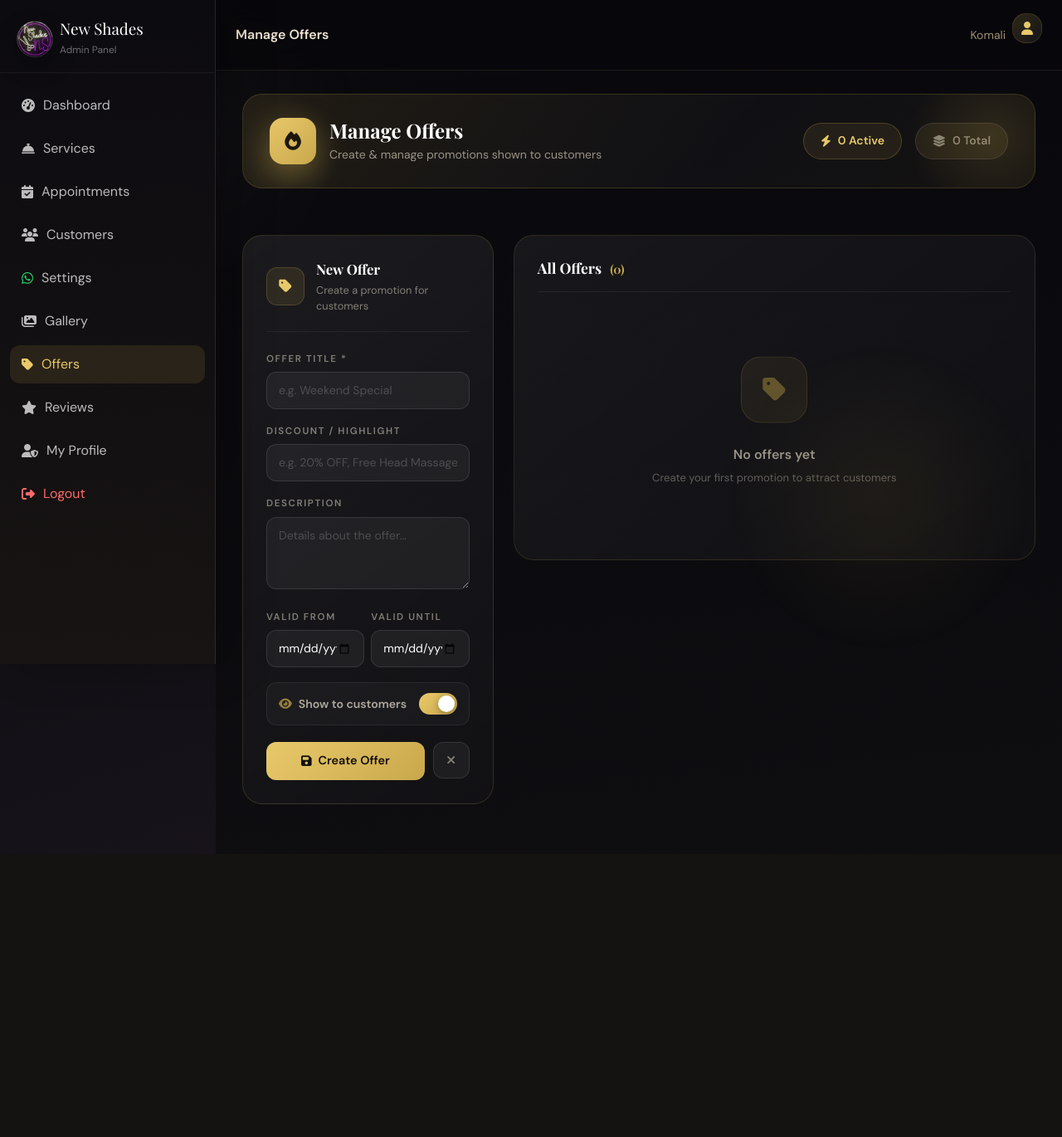
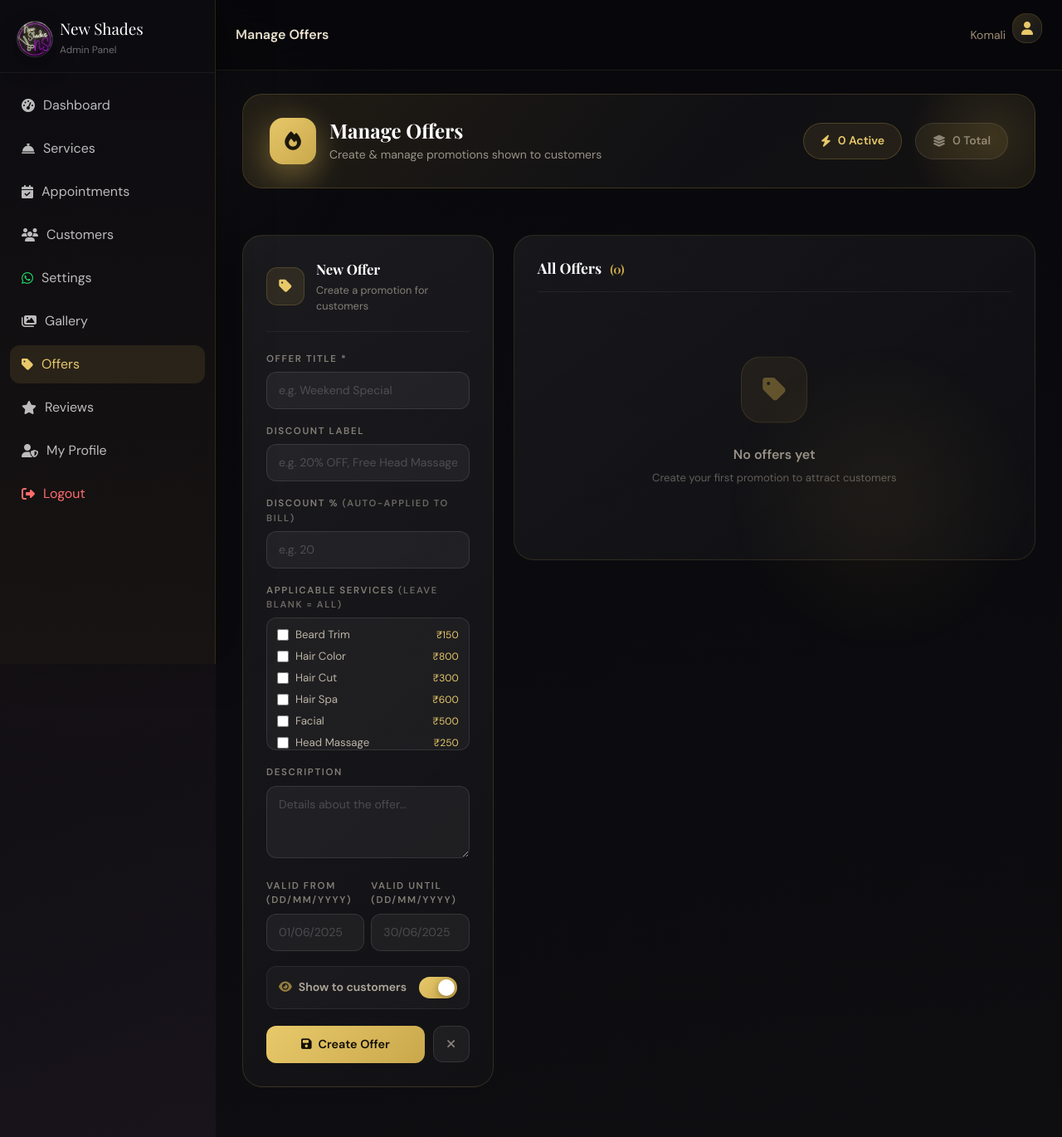
Before and after one commit to 2400031255/Newshades-appointment-booking, a Flask app: page /admin/offers in a window 1280 px wide. Shown: the whole page at 83% size. Before the commit the page ends 969 px from the top, so only its background shows below. Run offline with Flask 3, Linux system fonts and the light colour scheme; a user stored in the database is signed in; data comes from the database, SQL or seed files in the repository; data that the repository does not hold is empty; some libraries are stand-ins or nearby versions.

Commit message:
feat: offers auto-apply discount, admin service multi-select, dd/mm/yyyy dates, appointments price columns

```diff
--- a/db.py
+++ b/db.py
@@ -37,6 +37,9 @@ def _init_sqlite_schema(conn):
             preferred_time TEXT,
             status TEXT DEFAULT 'Pending',
             ticket_id TEXT,
+            total_price REAL DEFAULT 0,
+            discount_percent REAL DEFAULT 0,
+            offer_applied TEXT DEFAULT '',
             created_at TIMESTAMP DEFAULT CURRENT_TIMESTAMP,
             FOREIGN KEY (user_id) REFERENCES users(id) ON DELETE CASCADE
         );
@@ -63,6 +66,8 @@ def _init_sqlite_schema(conn):
             title TEXT NOT NULL,
             description TEXT DEFAULT '',
             discount_text TEXT DEFAULT '',
+            discount_percent REAL DEFAULT 0,
+            applicable_services TEXT DEFAULT '',
             valid_from DATE,
             valid_until DATE,
             is_active INTEGER DEFAULT 1,
@@ -120,6 +125,10 @@ def _init_pg_schema(conn):
             preferred_date DATE NOT NULL,
             preferred_time VARCHAR(20),
             status VARCHAR(20) DEFAULT 'Pending',
+            ticket_id VARCHAR(20),
+            total_price NUMERIC(10,2) DEFAULT 0,
+            discount_percent NUMERIC(5,2) DEFAULT 0,
+            offer_applied VARCHAR(150) DEFAULT '',
             created_at TIMESTAMP DEFAULT CURRENT_TIMESTAMP,
             FOREIGN KEY (user_id) REFERENCES users(id) ON DELETE CASCADE
         );
@@ -146,6 +155,8 @@ def _init_pg_schema(conn):
             title VARCHAR(150) NOT NULL,
             description TEXT DEFAULT '',
             discount_text VARCHAR(100) DEFAULT '',
+            discount_percent NUMERIC(5,2) DEFAULT 0,
+            applicable_services TEXT DEFAULT '',
             valid_from DATE,
             valid_until DATE,
             is_active SMALLINT DEFAULT 1,
--- a/routes/admin.py
+++ b/routes/admin.py
@@ -354,31 +354,61 @@ def gallery_delete(gid):
 @admin_required
 def offers():
     all_offers = query("SELECT * FROM offers ORDER BY created_at DESC")
-    return render_template('admin/offers.html', offers=all_offers)
+    all_services = query("SELECT id, service_name, price FROM services WHERE is_active=1 ORDER BY category, service_name")
+    return render_template('admin/offers.html', offers=all_offers, all_services=all_services)
 
 @admin.route('/offers/save', methods=['POST'])
 @admin_required
 def save_offer():
-    oid          = request.form.get('offer_id', '').strip()
-    title        = request.form.get('title', '').strip()
-    description  = request.form.get('description', '').strip()
-    discount     = request.form.get('discount_text', '').strip()
-    valid_from   = request.form.get('valid_from') or None
-    valid_until  = request.form.get('valid_until') or None
-    is_active    = 1 if request.form.get('is_active') else 0
+    from datetime import datetime
+    oid                  = request.form.get('offer_id', '').strip()
+    title                = request.form.get('title', '').strip()
+    description          = request.form.get('description', '').strip()
+    discount_text        = request.form.get('discount_text', '').strip()
+    discount_percent     = request.form.get('discount_percent', '0').strip() or '0'
+    applicable_services  = ','.join(request.form.getlist('applicable_services'))
+    is_active            = 1 if request.form.get('is_active') else 0
+
+    # Parse dd/mm/yyyy → yyyy-mm-dd for DB storage
+    def parse_date(val):
+        val = (val or '').strip()
+        if not val:
+            return None
+        for fmt in ('%d/%m/%Y', '%Y-%m-%d'):
+            try:
+                return datetime.strptime(val, fmt).strftime('%Y-%m-%d')
+            except ValueError:
+                continue
+        return None
+
+    valid_from  = parse_date(request.form.get('valid_from'))
+    valid_until = parse_date(request.form.get('valid_until'))
+
     if not title:
         flash('Offer title is required.', 'danger')
         return redirect(url_for('admin.offers'))
+    try:
+        discount_percent = float(discount_percent)
+        if not (0 <= discount_percent <= 100):
+            raise ValueError
+    except ValueError:
+        flash('Discount % must be between 0 and 100.', 'danger')
+        return redirect(url_for('admin.offers'))
+
     if oid:
         execute(
-            "UPDATE offers SET title=%s, description=%s, discount_text=%s, valid_from=%s, valid_until=%s, is_active=%s WHERE id=%s",
-            (title, description, discount, valid_from, valid_until, is_active, int(oid))
+            "UPDATE offers SET title=%s, description=%s, discount_text=%s, discount_percent=%s, "
+            "applicable_services=%s, valid_from=%s, valid_until=%s, is_active=%s WHERE id=%s",
+            (title, description, discount_text, discount_percent,
+             applicable_services, valid_from, valid_until, is_active, int(oid))
         )
         flash('Offer updated.', 'success')
     else:
         execute(
-            "INSERT INTO offers (title, description, discount_text, valid_from, valid_until, is_active) VALUES (%s,%s,%s,%s,%s,%s)",
-            (title, description, discount, valid_from, valid_until, is_active)
+            "INSERT INTO offers (title, description, discount_text, discount_percent, "
+            "applicable_services, valid_from, valid_until, is_active) VALUES (%s,%s,%s,%s,%s,%s,%s,%s)",
+            (title, description, discount_text, discount_percent,
+             applicable_services, valid_from, valid_until, is_active)
         )
         flash('Offer created.', 'success')
     return redirect(url_for('admin.offers'))
--- a/templates/admin/offers.html
+++ b/templates/admin/offers.html
@@ -488,8 +488,26 @@ textarea.of-input { resize: vertical; min-height: 80px; }
         </div>
 
         <div class="of-field">
-          <label class="of-label">Discount / Highlight</label>
+          <label class="of-label">Discount Label</label>
           <input type="text" name="discount_text" id="offerDiscount" class="of-input" placeholder="e.g. 20% OFF, Free Head Massage">
+        </div>
+
+        <div class="of-field">
+          <label class="of-label">Discount % <span style="color:rgba(240,230,211,0.4);font-size:0.7rem;">(auto-applied to bill)</span></label>
+          <input type="number" name="discount_percent" id="offerDiscountPct" class="of-input" placeholder="e.g. 20" min="0" max="100" step="0.01">
+        </div>
+
+        <div class="of-field">
+          <label class="of-label">Applicable Services <span style="color:rgba(240,230,211,0.4);font-size:0.7rem;">(leave blank = all)</span></label>
+          <div style="max-height:160px;overflow-y:auto;border-radius:12px;background:rgba(255,255,255,0.04);border:1px solid rgba(255,255,255,0.1);padding:10px 12px;display:flex;flex-direction:column;gap:6px;" id="serviceCheckboxList">
+            {% for svc in all_services %}
+            <label style="display:flex;align-items:center;gap:8px;cursor:pointer;font-size:0.83rem;color:rgba(240,230,211,0.75);">
+              <input type="checkbox" name="applicable_services" value="{{ svc.service_name }}" class="svc-offer-cb" style="accent-color:var(--gold);width:14px;height:14px;cursor:pointer;">
+              <span>{{ svc.service_name }}</span>
+              <span style="margin-left:auto;color:var(--gold-2);font-size:0.75rem;">₹{{ "%.0f"|format(svc.price) }}</span>
+            </label>
+            {% endfor %}
+          </div>
         </div>
 
         <div class="of-field">
@@ -500,14 +518,14 @@ textarea.of-input { resize: vertical; min-height: 80px; }
         <div class="row g-2 mb-0">
           <div class="col-6">
             <div class="of-field">
-              <label class="of-label">Valid From</label>
-              <input type="date" name="valid_from" id="offerFrom" class="of-input">
+              <label class="of-label">Valid From (dd/mm/yyyy)</label>
+              <input type="text" name="valid_from" id="offerFrom" class="of-input" placeholder="01/06/2025">
             </div>
           </div>
           <div class="col-6">
             <div class="of-field">
-              <label class="of-label">Valid Until</label>
-              <input type="date" name="valid_until" id="offerUntil" class="of-input">
+              <label class="of-label">Valid Until (dd/mm/yyyy)</label>
+              <input type="text" name="valid_until" id="offerUntil" class="of-input" placeholder="30/06/2025">
             </div>
           </div>
         </div>
@@ -587,7 +605,7 @@ textarea.of-input { resize: vertical; min-height: 80px; }
               </div>
             </div>
             <div class="offer-actions">
-              <button onclick="editOffer({{ o.id }}, {{ o.title|tojson }}, {{ o.description|tojson }}, {{ o.discount_text|tojson }}, '{{ o.valid_from or '' }}', '{{ o.valid_until or '' }}', {{ o.is_active }})"
+              <button onclick="editOffer({{ o.id }}, {{ o.title|tojson }}, {{ (o.description or '')|tojson }}, {{ (o.discount_text or '')|tojson }}, {{ (o.discount_percent or 0)|tojson }}, {{ (o.applicable_services or '')|tojson }}, '{{ o.valid_from or '' }}', '{{ o.valid_until or '' }}', {{ o.is_active }})"
                       class="offer-action-btn" title="Edit">
                 <i class="fas fa-edit"></i>
               </button>
@@ -616,18 +634,29 @@ textarea.of-input { resize: vertical; min-height: 80px; }
 
 {% block extra_js %}
 <script>
-function editOffer(id, title, desc, discount, from, until, active) {
+function toDisplayDate(iso) {
+  if (!iso) return '';
+  const p = iso.toString().split('-');
+  if (p.length === 3) return p[2] + '/' + p[1] + '/' + p[0];
+  return iso;
+}
+function editOffer(id, title, desc, discount, discountPct, appSvcs, from, until, active) {
   document.getElementById('offerId').value = id;
   document.getElementById('offerTitle').value = title;
   document.getElementById('offerDesc').value = desc;
   document.getElementById('offerDiscount').value = discount;
-  document.getElementById('offerFrom').value = from;
-  document.getElementById('offerUntil').value = until;
+  document.getElementById('offerDiscountPct').value = discountPct || '';
+  document.getElementById('offerFrom').value = toDisplayDate(from);
+  document.getElementById('offerUntil').value = toDisplayDate(until);
   document.getElementById('offerActive').checked = active == 1;
+  // set service checkboxes
+  const selected = appSvcs ? appSvcs.split(',').map(s => s.trim()) : [];
+  document.querySelectorAll('.svc-offer-cb').forEach(cb => {
+    cb.checked = selected.includes(cb.value);
+  });
   document.getElementById('formCardTitle').textContent = 'Edit Offer';
   document.getElementById('formBtnText').textContent = 'Update Offer';
   document.getElementById('offerFormCard').scrollIntoView({ behavior: 'smooth', block: 'start' });
-  // pulse the form card
   const card = document.getElementById('offerFormCard');
   card.style.borderColor = 'rgba(201,168,76,0.5)';
   card.style.boxShadow = '0 0 0 2px rgba(201,168,76,0.15), 0 24px 60px rgba(0,0,0,0.3)';
@@ -636,6 +665,7 @@ function editOffer(id, title, desc, discount, from, until, active) {
 function resetForm() {
   document.getElementById('offerForm').reset();
   document.getElementById('offerId').value = '';
+  document.querySelectorAll('.svc-offer-cb').forEach(cb => cb.checked = false);
   document.getElementById('formCardTitle').textContent = 'New Offer';
   document.getElementById('formBtnText').textContent = 'Create Offer';
   document.getElementById('offerActive').checked = true;
```
Also changed, not shown: routes/customer.py (+28 -3 lines), templates/customer/book.html (+43 -1 lines).
